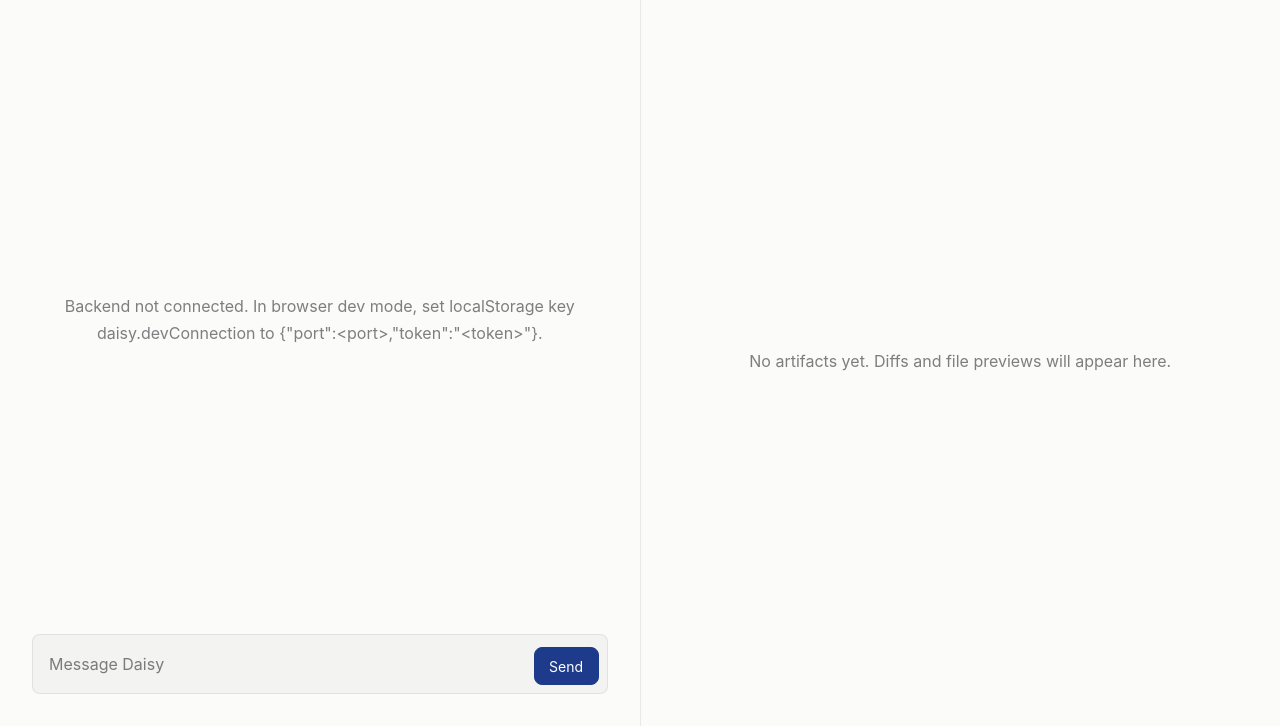
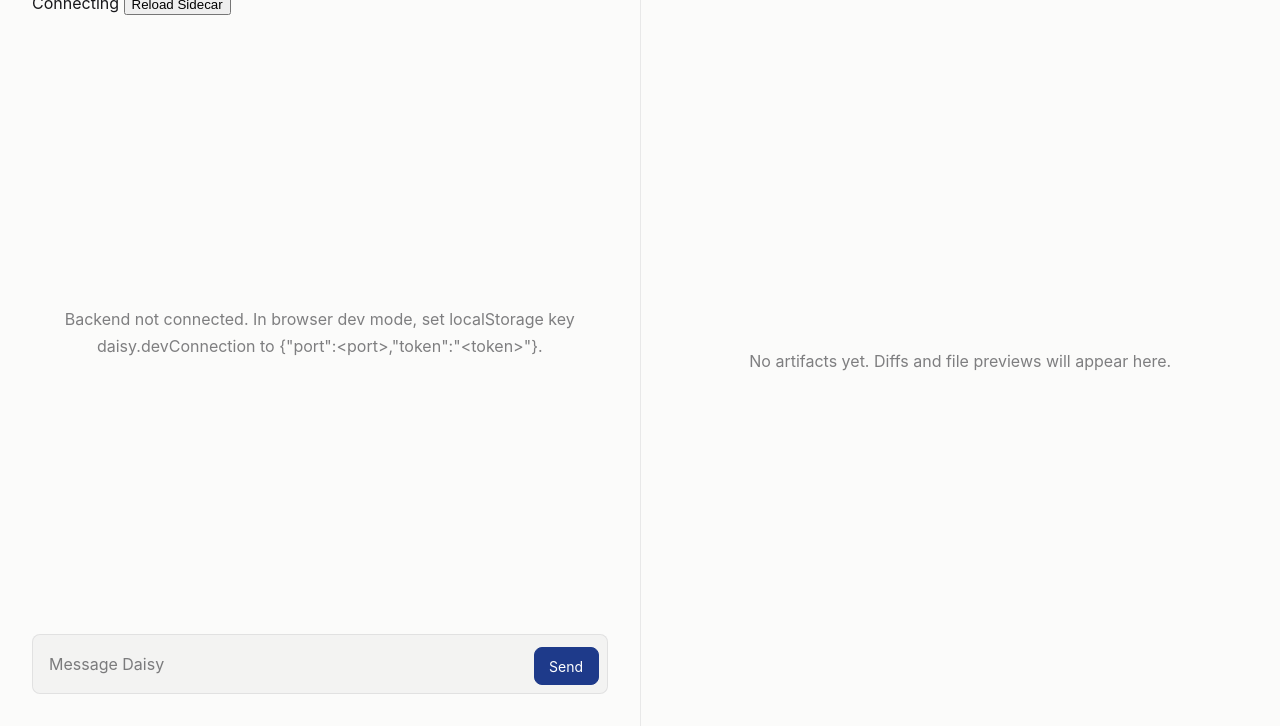
Before and after one commit to jeandecian/daisy, a website built with Vite: page frontend/index.html in a window 1280 px wide. Shown: the part 74-800 px from the top of the page. Built offline with nearby package versions, Linux system fonts and the light colour scheme.

Commit message:
feat(ui): add sidecar status and reload button to chat header

```diff
--- a/frontend/index.html
+++ b/frontend/index.html
@@ -11,6 +11,10 @@
       <section class="pane pane-chat" aria-label="Chat">
         <header class="chat-header">
           <h1 class="title">Daisy</h1>
+          <div class="sidecar-bar">
+            <span class="sidecar-status" id="sidecar-status" role="status" aria-live="polite">Connecting</span>
+            <button type="button" class="sidecar-reload" id="sidecar-reload">Reload Sidecar</button>
+          </div>
         </header>
         <div class="chat-messages" id="chat-messages" role="log" aria-live="polite">
           <p class="chat-placeholder" id="chat-placeholder">Local-first personal assistant. Start a conversation.</p>
```
